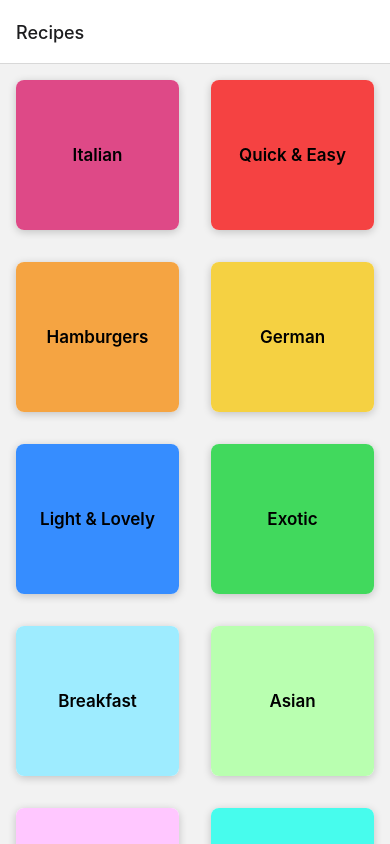
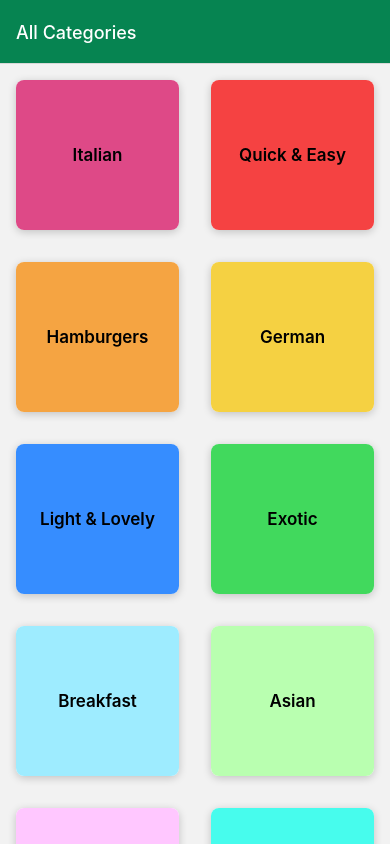
Before and after one commit to Alex-dev7/recipesApp_ReactNative, a React Native app: screen / in a window 390 px wide. Built offline with nearby package versions, Linux system fonts and the light colour scheme.

Commit message:
navigator screen styling

```diff
--- a/App.js
+++ b/App.js
@@ -11,11 +11,21 @@ import RecipeOverview from './screens/RecipeOverview';
 export default function App() {
   return (
     <>
-      <StatusBar style='dark' />
+      <StatusBar style="dark" />
       <NavigationContainer>
-        <Stack.Navigator>
-          <Stack.Screen name="Recipes" component={CategoriesScreen}/>
-          <Stack.Screen name="Recipe Overview" component={RecipeOverview}/>
+        <Stack.Navigator screenOptions={{
+                      headerStyle: { backgroundColor: "#068451ff" },
+                      headerTintColor: "white",
+                      contentStyle: { backgroundColor: "#f2f2f2" },
+        }}>
+          <Stack.Screen
+            name="Recipes"
+            component={CategoriesScreen}
+            options={{
+              title: "All Categories",
+            }}
+          />
+          <Stack.Screen name="Recipe Overview" component={RecipeOverview} />
         </Stack.Navigator>
       </NavigationContainer>
     </>
```
